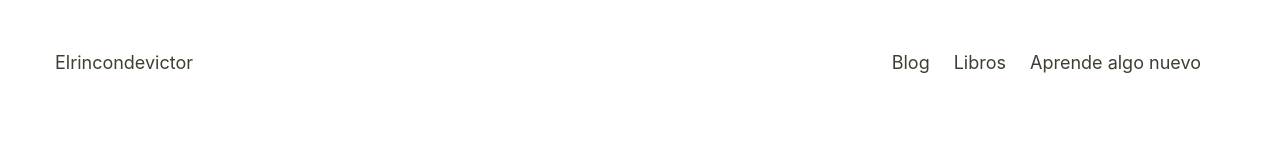
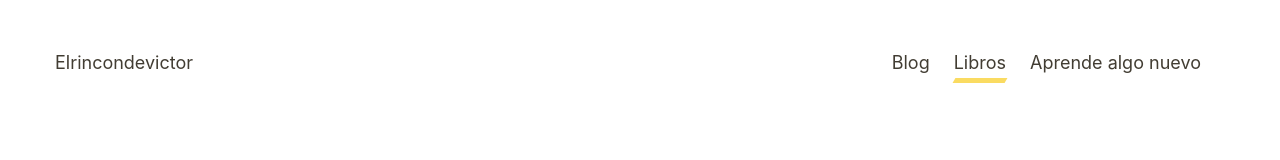
Before and after one commit to devictoribero/elrincondevictor, a Next.js app: page /libros in a window 1280 px wide. Shown: the top 160 px of the page. Built offline with nearby package versions, Linux system fonts and the light colour scheme.

Commit message:
Styles for active section (main-nav) done

```diff
--- a/components/layout/Layout.js
+++ b/components/layout/Layout.js
@@ -1,11 +1,12 @@
-import {Fragment} from 'react';
-import {MainNavigation} from './MainNavigation';
-import {MainFooter} from './MainFooter';
+import {Fragment} from 'react'
+import {MainNavigation} from './MainNavigation'
+import {MainFooter} from './MainFooter'
 
-export function Layout({children}) {
+export function Layout({route, children}) {
+  console.log(route)
   return(
     <Fragment>
-      <MainNavigation/>
+      <MainNavigation route={route}/>
       {children}
       <MainFooter/>
     </Fragment>
--- a/components/layout/MainNavigation.js
+++ b/components/layout/MainNavigation.js
@@ -1,6 +1,8 @@
+import React from 'react'
 import Link from 'next/link'
+import routes from '../../config/routes'
 
-export function MainNavigation() {
+export function MainNavigation({route}) {
   return (
     <nav className="container-wrapper" aria-label="Navegador principal">
       <div className="container main-navigation__inner">
@@ -9,9 +11,21 @@ export function MainNavigation() {
         </Link>
 
         <div>
-          <Link href="/blog"><a>Blog</a></Link>
-          <Link href="/libros"><a>Libros</a></Link>
-          <Link href="/aprende-algo-nuevo"><a>Aprende algo nuevo</a></Link>
+          <Link href="/blog">
+            <a className={`${isRoute(route, routes['/blog'].page) ? 'selected' : ''}`}>
+            Blog
+            </a>
+          </Link>
+          <Link href="/libros">
+            <a className={`${isRoute(route, routes['/libros'].page) ? 'selected' : ''}`}>
+            Libros
+            </a>
+          </Link>
+          <Link href="/aprende-algo-nuevo">
+            <a className={`${isRoute(route, routes['/aprende-algo-nuevo'].page) ? 'selected' : ''}`}>
+              Aprende algo nuevo
+            </a>
+          </Link>
         </div>
       </div>
 
@@ -51,6 +65,11 @@ export function MainNavigation() {
           transform: skewX(150deg);
         }
 
+        a.selected:after {
+          width: 100%;
+          background: var(--primary-300);
+        }
+
         a:hover:after,
         a:focus:after {
           width: 100%;
@@ -76,3 +95,7 @@ export function MainNavigation() {
     </nav>
   )
 }
+
+function isRoute(pathname, route) {
+  return pathname === route
+}
--- a/components/molecules/BookSection.js
+++ b/components/molecules/BookSection.js
@@ -11,6 +11,7 @@ export function BookSection({id, title, books}) {
 
       {books.map(({title, link, img_src, review}) => (
         <Book
+          key={title}
           title={title}
           link={link}
           img_src={img_src}
--- /dev/null
+++ b/config/routes.js
@@ -0,0 +1,6 @@
+module.exports = {
+    '/': {page: '/'},
+    '/blog': {page: '/blog'},
+    '/libros': {page: '/libros'},
+    '/aprende-algo-nuevo': {page: '/aprende-algo-nuevo'}
+}
--- a/pages/libros.js
+++ b/pages/libros.js
@@ -3,9 +3,9 @@ import {BooksList} from '../components/molecules/BooksList'
 import {books} from '../config/books'
 
 
-export default function Page() {
+export default function Libros({pathname}) {
   return (
-    <Layout>
+    <Layout route={pathname}>
       <header className="container-wrapper">
         <div className="container">
           <h1>Los libros que te recomiendo</h1>
@@ -91,3 +91,7 @@ export default function Page() {
     </Layout>
   )
 }
+
+Libros.getInitialProps = props => {
+  return {pathname: props.pathname}
+}
--- a/routes.js
+++ b/routes.js
@@ -1,15 +1,9 @@
 const blogIndex = require('./content/index.json')
+const routesConfiguration = require('./config/routes.js')
+const staticRoutes = routesConfiguration
 
-const staticRoutes = {
-  '/': {page: '/'},
-  '/blog': {page: '/blog'},
-  '/libros': {page: '/libros'}
-}
-
-function withBlogRoutes(staticRoutes = {}) {
-  let routes = {
-    ...staticRoutes
-  }
+function withBlogRoutes() {
+  let routes = routesConfiguration
 
   blogIndex.list.forEach(post => {
     const file = `/blog/${post.slug}`
```
Also changed, not shown: components/molecules/BooksList.js (+24 -6 lines), pages/_app.js (+7 -7 lines), pages/aprende-algo-nuevo.js (+4 -4 lines), pages/blog.js (+6 -6 lines).
